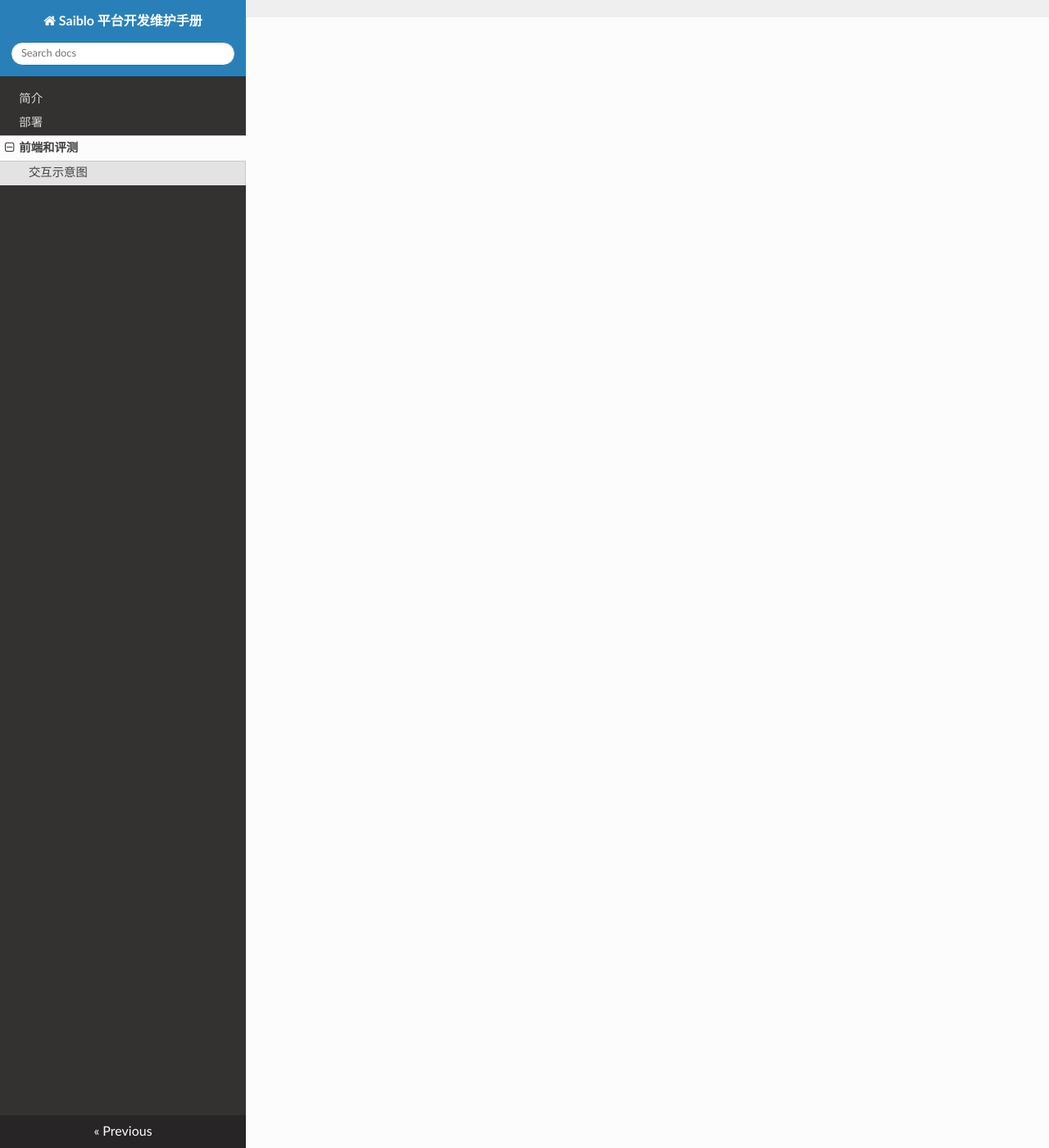
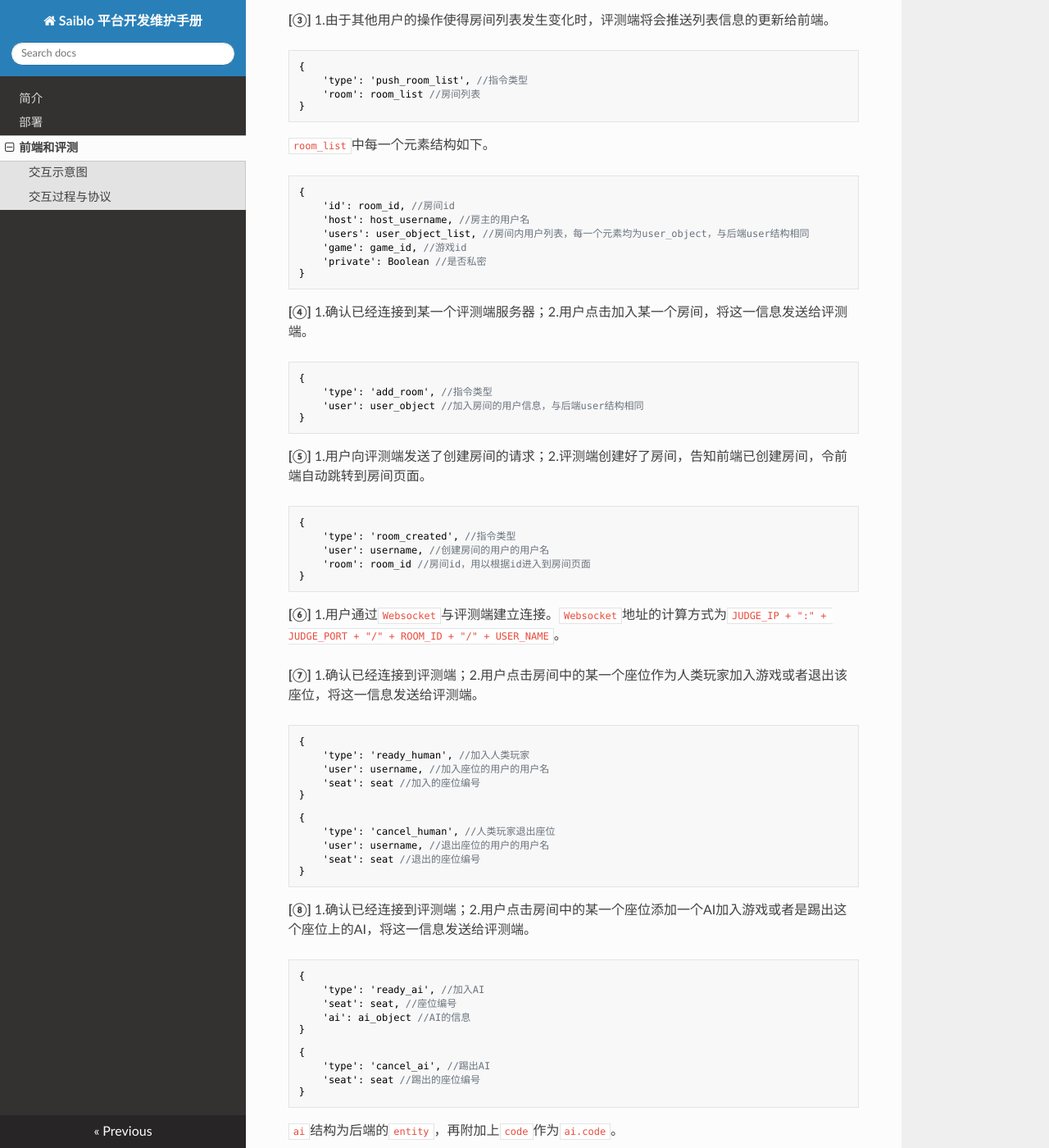
Before and after one commit to inaba-minoru/Saiblo-development-docs, an MkDocs documentation site: the page built from docs/frontend2judger.md, in a window 1280 px wide and 1400 px high, scrolled down 1379 px. Shown: the whole window at 82% size. Built offline with MkDocs 1.6.1, drawn with Linux system fonts in a browser that asks for light colours; nearby versions of some CDN libraries; some of the changed text lies outside the part shown.

Commit message:
Add descriptions to protocols in frontend2judger.md

````diff
--- a/docs/frontend2judger.md
+++ b/docs/frontend2judger.md
@@ -7,3 +7,147 @@
 ![用户与房间列表与评测端的交互](./svgs/roomlist2judger.svg)
 
 ![用户与房间与评测端的交互](./svgs/room2judger.svg)
+
+图中如[①]的标号为协议编号。
+
+## 交互过程与协议
+
+以下对交互过程中的每一个**过程**与**协议**进行说明。
+
+**所有的协议均基于 `Websocket` 通信，并且均采用 `JSON` 格式**。
+
+**[①]** 1.从后端获取所有服务器的地址；2.选择某一个评测端服务器；3.使用`Websocket`与评测端建立连接。
+
+**[②]** 1.确认已经连接到某一个评测端服务器；2.用户点击创建房间，一并将房间信息发送给评测端。
+
+```json
+{
+    'type': 'create_room', //指令类型
+    'user': user_object, //创建房间的用户信息，与后端user结构相同
+    'game': game_object, //创建房间的游戏信息，与后端game结构相同
+    'private': Boolean //房间是否为私密房间
+}
+```
+
+**[③]** 1.由于其他用户的操作使得房间列表发生变化时，评测端将会推送列表信息的更新给前端。
+
+```json
+{
+    'type': 'push_room_list', //指令类型
+    'room': room_list //房间列表
+}
+```
+
+`room_list`中每一个元素结构如下。
+
+```json
+{
+    'id': room_id, //房间id
+    'host': host_username, //房主的用户名
+    'users': user_object_list, //房间内用户列表，每一个元素均为user_object，与后端user结构相同
+    'game': game_id, //游戏id
+    'private': Boolean //是否私密
+}
+```
+
+**[④]** 1.确认已经连接到某一个评测端服务器；2.用户点击加入某一个房间，将这一信息发送给评测端。
+
+```json
+{
+    'type': 'add_room', //指令类型
+    'user': user_object //加入房间的用户信息，与后端user结构相同
+}
+```
+
+**[⑤]** 1.用户向评测端发送了创建房间的请求；2.评测端创建好了房间，告知前端已创建房间，令前端自动跳转到房间页面。
+
+```json
+{
+    'type': 'room_created', //指令类型
+    'user': username, //创建房间的用户的用户名
+    'room': room_id //房间id，用以根据id进入到房间页面
+}
+```
+
+**[⑥]** 1.用户通过`Websocket`与评测端建立连接。`Websocket`地址的计算方式为`JUDGE_IP + ":" + JUDGE_PORT + "/" + ROOM_ID + "/" + USER_NAME`。
+
+**[⑦]** 1.确认已经连接到评测端；2.用户点击房间中的某一个座位作为人类玩家加入游戏或者退出该座位，将这一信息发送给评测端。
+
+```json
+{
+    'type': 'ready_human', //加入人类玩家
+    'user': username, //加入座位的用户的用户名
+    'seat': seat //加入的座位编号
+}
+
+{
+    'type': 'cancel_human', //人类玩家退出座位
+    'user': username, //退出座位的用户的用户名
+    'seat': seat //退出的座位编号
+}
+```
+
+**[⑧]** 1.确认已经连接到评测端；2.用户点击房间中的某一个座位添加一个AI加入游戏或者是踢出这个座位上的AI，将这一信息发送给评测端。
+
+```json
+{
+    'type': 'ready_ai', //加入AI
+    'seat': seat, //座位编号
+    'ai': ai_object //AI的信息
+}
+
+{
+    'type': 'cancel_ai', //踢出AI
+    'seat': seat //踢出的座位编号
+}
+```
+
+`ai`结构为后端的`entity`，再附加上`code`作为`ai.code`。
+
+**[⑨]** 1.当房间信息有变动时，评测端将会推送新的房间信息给用户。
+
+```json
+{
+    'type': 'status', //指令类型
+    'users': user_object_list, //房间内用户列表
+    'players': player_list, //房间内玩家列表(指在座位上的玩家)
+    'game': game_id, //游戏id
+    'game_status': game_status, // 游戏是否开始
+    'configs': { //房间的配置信息
+        'attr1': { 'name': String, 'value': defaultvalue1, 'hint': String }, //配置名、默认值、配置显示的内容
+        'attr2': { 'name': String, 'value': defaultvalue2, 'hint': String },
+        ...
+    }
+}
+```
+
+**[⑩]** 1.当游戏开始时，评测端会推送一次房间信息，其中`game_status`为`true`。
+
+本质上是房间信息的更新，通过判断房间信息中的`game_status`来判断是否已经开始游戏。
+
+**[⑪]** 1.确认已经连接到评测端；2.房主点击某个座位踢出该座位上的玩家，将这一信息发送给评测端。
+
+实际上就是玩家退出座位的命令。只不过房主可以令任何人退出座位。
+
+**[⑫]** 1.确认已经连接到评测端；2.房主修改房间内的一些信息，例如房间人数，游戏设置等等，将这一信息发送给评测端。
+
+```json
+{
+    'type': 'edit_game_configs', //指令类型
+    'configs': { //配置的内容
+        'attr1': value1,
+        'attr2': value2,
+        ...
+    }
+}
+```
+
+**[⑬]** 1.确认已经连接到评测端；2.确认所有玩家均已准备；3.房主点击开始游戏。
+
+```json
+{
+    'type': 'start' //指令类型
+}
+```
+
+**[⑭]** 1.确认已经连接到评测端；2.玩家点击切换网页播放器/客户端播放器；3.若切换为网页播放器，前端向网页播放器发送链接评测端的信息；若切换为客户端播放器，则断开网页播放器，等待客户端播放器的链接。
````
Also changed, not shown: docs/svgs/room2judger.svg, docs/svgs/roomlist2judger.svg.
